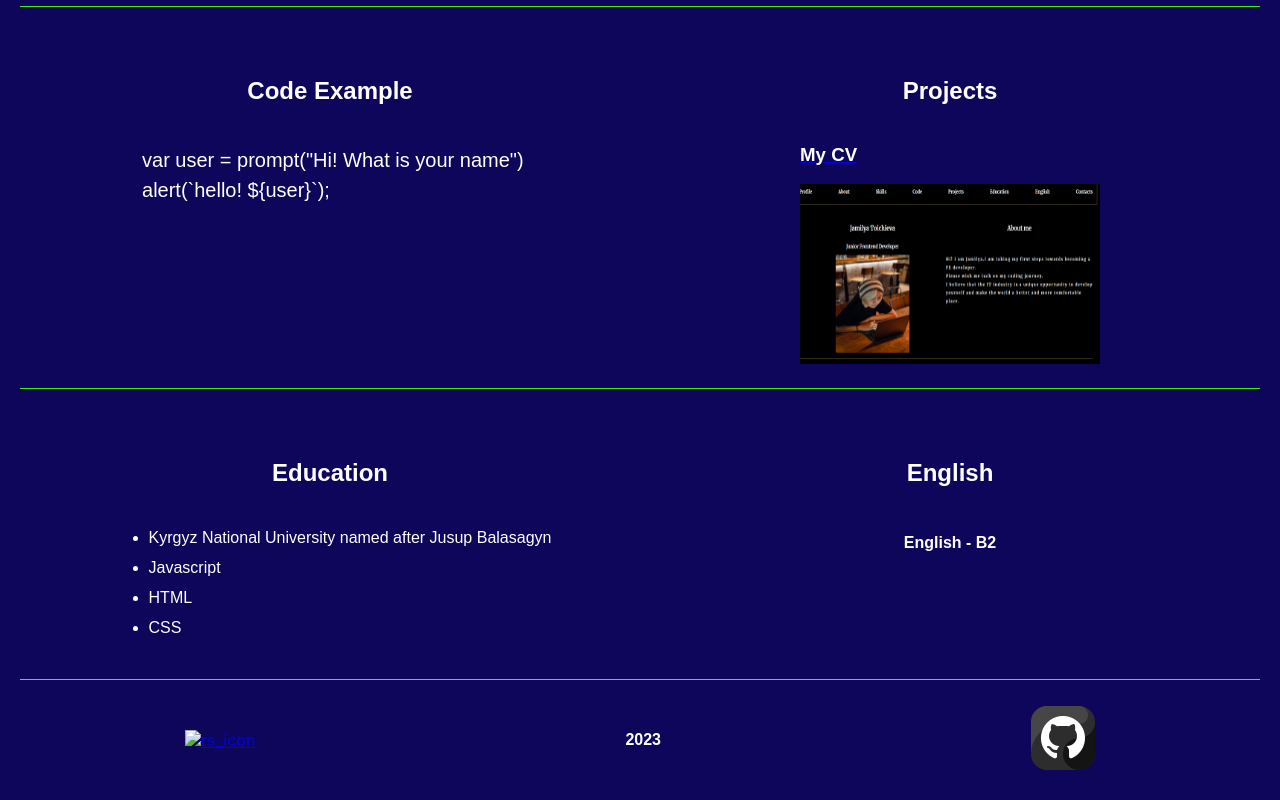
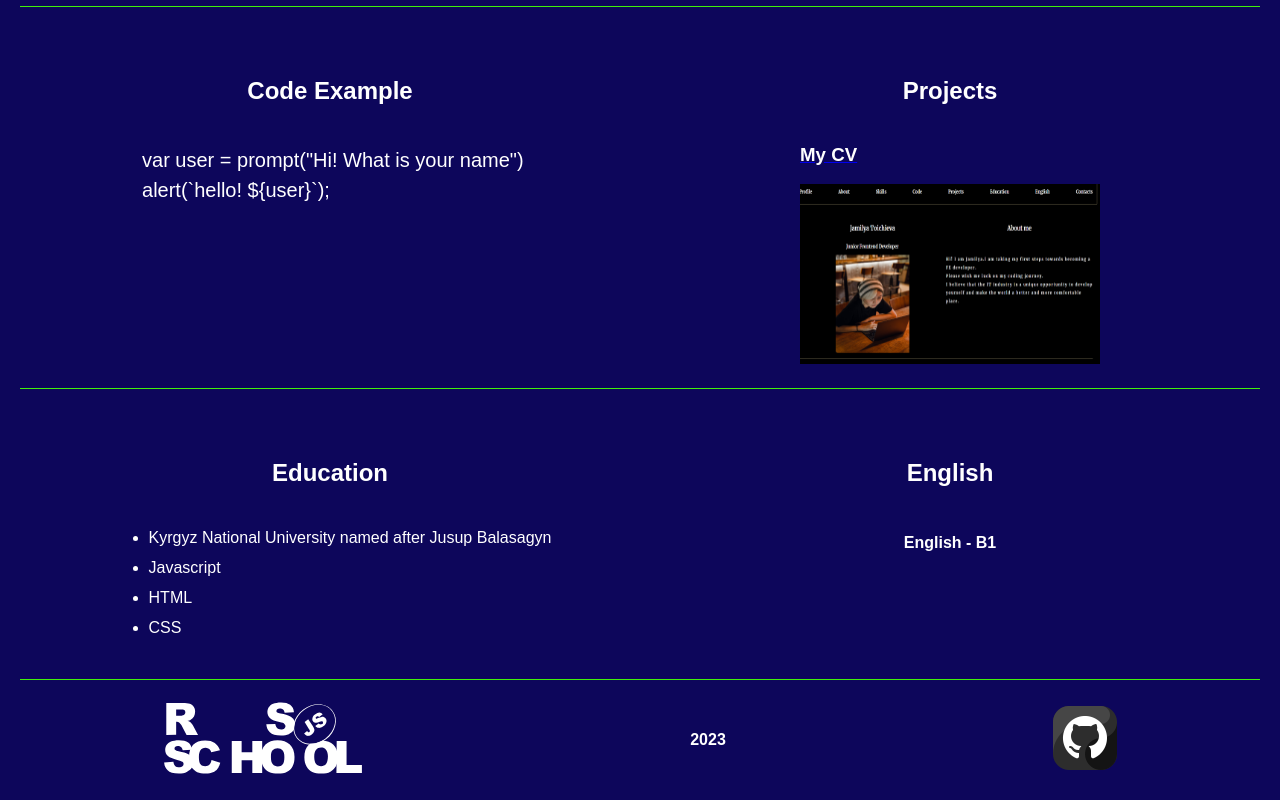
Before and after one commit to CuteCoder2022/rsschool-cv, a plain HTML site: page index.html in a window 1280 px wide. Shown: the part 758-1558 px from the top of the page. Drawn offline with Linux system fonts and the light colour scheme; the site is published under a folder, as on GitHub Pages, so addresses that start at the root find nothing.

Commit message:
feat: some corrections

```diff
--- a/index.html
+++ b/index.html
@@ -105,14 +105,14 @@
             <section class="section" id="english">
                 <div class="title_profile">
                     <h2>English</h2>
-                    <h4 class="text_skills">English - B2</h4>
+                    <h4 class="text_skills">English - B1</h4>
                 </div>
             </section>
         </div>
     </main>
     <footer>
         <div class="footer_container">
-            <a href="https://rs.school/js-stage0/"><img src="/assets/rsschool.svg" alt="rs_icon" width="200"
+            <a href="https://rs.school/js-stage0/"><img src="./assets/diff/rsschool.svg" alt="rs_icon" width="200"
                     height="100"></a>
             <h4 class="text_skills">2023</h4>
             <a href="https://github.com/CuteCoder2022"><img src="assets/png/premium-icon-github-2504911.png"
```
Also changed, not shown: assets/diff/rsschool.svg (added).
